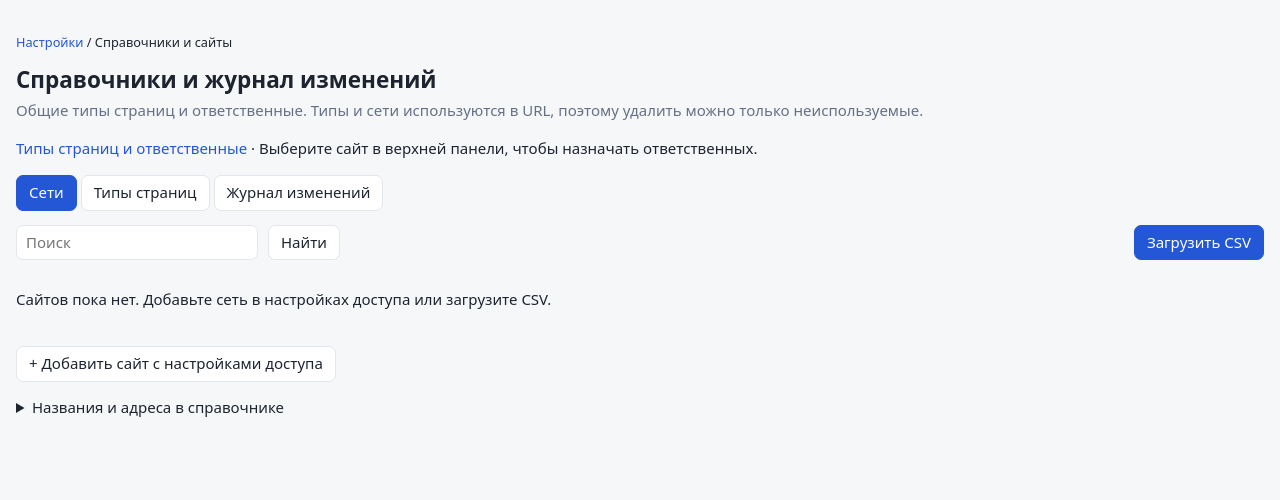
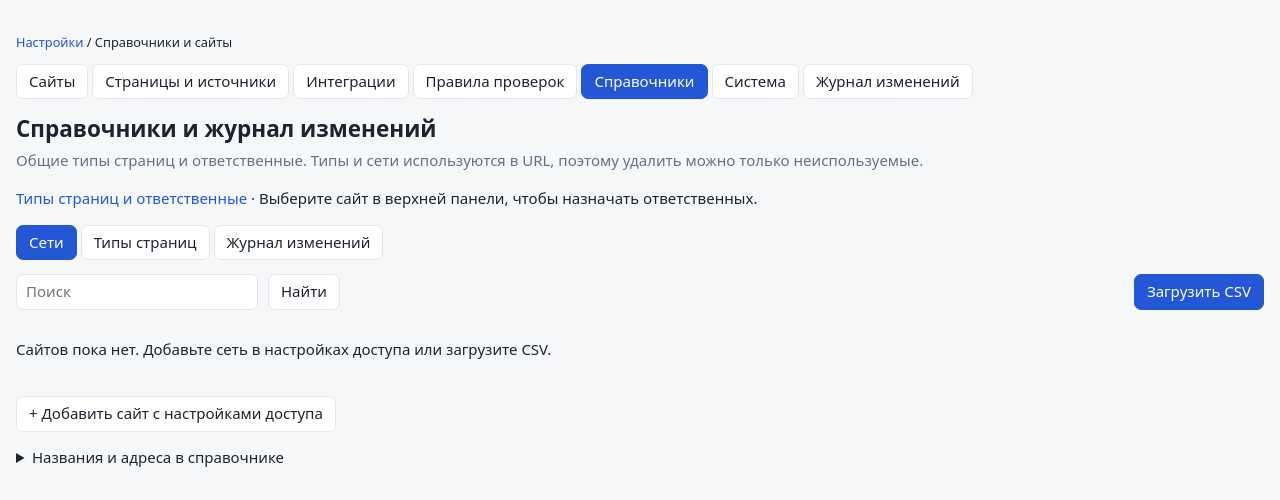
Before and after one commit to FrankX3M/SEO_board, a FastAPI app: page /reference in a window 1280 px wide. Shown: the part 51-551 px from the top of the page. Run offline with FastAPI, Linux system fonts and the light colour scheme; data that the repository does not hold is empty.

Commit message:
Fix settings navigation on reference and change log pages

```diff
--- /dev/null
+++ b/techaudit/web/templates/_settings_nav.html
@@ -0,0 +1,10 @@
+{% set settings_prefix = '' if request.url.path == '/settings' else '/settings' %}
+<nav class="tabs settings-nav" aria-label="Разделы настроек">
+  <a href="{{ settings_prefix }}#networks">Сайты</a>
+  <a href="{{ site_link('/registry') }}">Страницы и источники</a>
+  <a href="{{ settings_prefix }}#external">Интеграции</a>
+  <a href="{{ settings_prefix }}#thresholds">Правила проверок</a>
+  <a href="{{ site_link('/reference?tab=types') }}"{% if request.url.path == '/reference' and tab != 'log' %} class="on" aria-current="page"{% endif %}>Справочники</a>
+  <a href="{{ settings_prefix }}#requests">Система</a>
+  <a href="{{ site_link('/reference?tab=log') }}"{% if request.url.path == '/reference' and tab == 'log' %} class="on" aria-current="page"{% endif %}>Журнал изменений</a>
+</nav>
--- a/techaudit/web/templates/reference.html
+++ b/techaudit/web/templates/reference.html
@@ -1,6 +1,7 @@
 {% extends "base.html" %}
 {% block title %}Справочники{% endblock %}
 {% block content %}
+{% include "_settings_nav.html" %}
 <h1>Справочники и журнал изменений</h1>
 <p class="sub">Общие типы страниц и ответственные. Типы и сети используются в URL, поэтому удалить можно только неиспользуемые.</p>
 
--- a/techaudit/web/templates/settings.html
+++ b/techaudit/web/templates/settings.html
@@ -4,10 +4,7 @@
 <h1>{{ 'Сайт: ' ~ site if site else 'Настройки' }}</h1>
 {% if site %}<p><a href="/settings#networks">← Все сайты</a></p>{% else %}
 <p class="sub">Общие параметры применяются ко всем сайтам. Индивидуальные адреса, доступы, карты сайта и страницы для проверки скорости находятся в карточке сайта. Секреты после сохранения скрыты.</p>
-<nav class="tabs settings-nav" aria-label="Разделы настроек">
-  <a href="#networks">Сайты</a><a href="{{ site_link('/registry') }}">Страницы и источники</a><a href="#external">Интеграции</a><a href="#thresholds">Правила проверок</a>
-  <a href="/reference?tab=types">Справочники</a><a href="#requests">Система</a><a href="/reference?tab=log">Журнал изменений</a>
-</nav>
+{% include "_settings_nav.html" %}
 {% endif %}
 
 {% if no_db_nets %}
```
